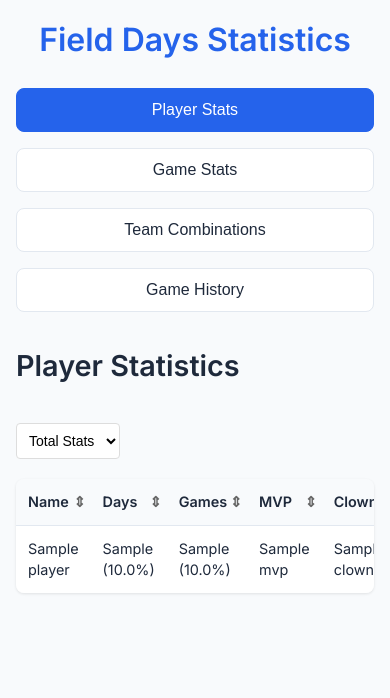
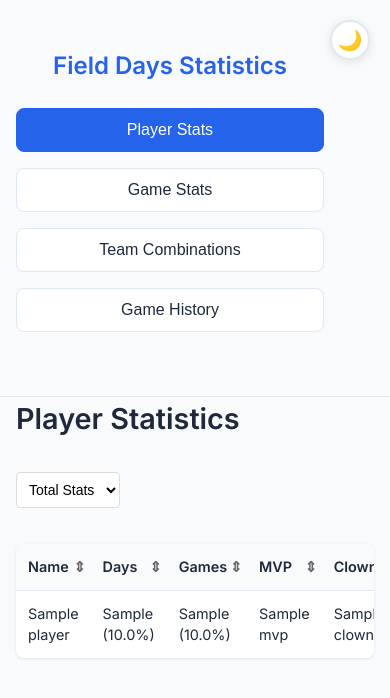
Before and after one commit to jmsellitti1/Field-Days, a Flask app: template templates/index.html in a window 390 px wide. Shown: the top 698 px of the page. Run offline with Flask 3, Linux system fonts and the light colour scheme; the template is opened without the code that fills it: most values are stand-ins (such as "Sample title", 1, 10 or a date in 2020).

Commit message:
Added dark mode and fixed formatting (also changed excel parsing to fix nan errors and year dropdown working now)

```diff
--- a/app.py
+++ b/app.py
@@ -46,10 +46,24 @@ def index():
         # Convert datetime to string for JSON serialization
         day['Date'] = day['Date'].strftime('%m/%d/%Y')
 
+    cleaned_season_stats = {}
+    for year, data in season_stats.items():
+        records = data.to_dict('records')
+        cleaned_records = []
+        for record in records:
+            cleaned_record = {}
+            for key, value in record.items():
+                if pd.isna(value):
+                    cleaned_record[key] = None
+                else:
+                    cleaned_record[key] = value
+            cleaned_records.append(cleaned_record)
+        cleaned_season_stats[year] = cleaned_records
+
     return render_template('index.html',
                          teams=teams_data,
                          days=days_data,
-                         season_stats={year: data.to_dict('records') for year, data in season_stats.items()})
+                         season_stats=cleaned_season_stats)
 
 @app.route('/health')
 def health_check():
--- a/static/css/style.css
+++ b/static/css/style.css
@@ -33,13 +33,30 @@ header {
 h1 {
     font-size: 2.5rem;
     margin-bottom: 1.5rem;
+    margin-right: 80px;
     color: var(--primary-color);
 }
 
 h2 {
     font-size: 1.8rem;
+    margin-top: 1.5rem;
     margin-bottom: 1rem;
     color: var(--text-color);
+}
+
+.section-header {
+    display: flex;
+    justify-content: space-between;
+    align-items: center;
+    margin-bottom: 1rem;
+}
+
+#gamestats .section-header {
+    margin-bottom: 0.5rem;
+}
+
+.section-header h2 {
+    margin: 0;
 }
 
 nav {
@@ -47,6 +64,7 @@ nav {
     justify-content: center;
     gap: 1rem;
     margin-bottom: 2rem;
+    margin-right: 80px;
 }
 
 button {
@@ -277,4 +289,210 @@ tr:hover td {
     .team-combinations td {
         padding: 0.5rem;
     }
+
+    header h1 {
+        margin-right: 60px;
+    }
+
+    header nav {
+        margin-right: 60px;
+    }
+
+    .dark-mode-toggle {
+        top: 15px;
+        right: 15px;
+        font-size: 18px;
+        width: 36px;
+        height: 36px;
+        padding: 0;
+    }
+
+    .section-header {
+        flex-direction: column;
+        align-items: flex-start;
+        gap: 1rem;
+    }
 }
+
+@media (max-width: 480px) {
+    header h1 {
+        margin-right: 50px;
+    }
+
+    header nav {
+        margin-right: 50px;
+    }
+
+    h1 {
+        font-size: 1.5rem;
+    }
+
+    .dark-mode-toggle {
+        top: 10px;
+        right: 10px;
+        width: 32px;
+        height: 32px;
+        font-size: 16px;
+    }
+
+    .section-header {
+        flex-direction: column;
+        align-items: flex-start;
+        gap: 0.75rem;
+    }
+}
+
+body.dark-mode {
+    --primary-color: #60a5fa;
+    --primary-hover: #3b82f6;
+    --background-color: #181a1b;
+    --text-color: #f8fafc;
+    --border-color: #334155;
+}
+
+body.dark-mode .container,
+body.dark-mode .table-container,
+body.dark-mode .games-details td,
+body.dark-mode .game-popup {
+    background-color: #23272a;
+    color: var(--text-color);
+}
+
+body.dark-mode th,
+body.dark-mode .team-combinations th,
+body.dark-mode .team-combinations .corner-header,
+body.dark-mode .team-combinations .player-header {
+    background-color: #1e2225;
+    color: var(--text-color);
+}
+
+body.dark-mode tr:hover td,
+body.dark-mode .team-combinations .combination-cell:hover {
+    background-color: #23272a;
+}
+
+body.dark-mode button,
+body.dark-mode .expand-btn {
+    background-color: #23272a;
+    color: var(--text-color);
+    border-color: var(--border-color);
+}
+
+body.dark-mode button:hover,
+body.dark-mode .expand-btn:hover {
+    background-color: #181a1b;
+    color: var(--primary-color);
+}
+
+body.dark-mode button.active,
+body.dark-mode .expand-btn.expanded {
+    background-color: var(--primary-color);
+    color: #181a1b;
+    border-color: var(--primary-color);
+}
+
+body.dark-mode .game-item {
+    background: #1e2225;
+    color: var(--text-color);
+}
+
+body.dark-mode .game-score {
+    background: #23272a;
+    color: var(--text-color);
+}
+
+body.dark-mode .team-combinations .same-player {
+    background-color: #23272a;
+}
+
+body.dark-mode .calendar-day {
+    background-color: #23272a;
+    color: var(--text-color);
+    border-color: var(--border-color);
+}
+body.dark-mode .calendar-day.has-games {
+    background-color: #1e293b;
+}
+body.dark-mode .calendar-day.has-games:hover {
+    background-color: #334155;
+}
+body.dark-mode .calendar-day.today {
+    border: 2px solid var(--primary-color);
+}
+body.dark-mode .calendar-day.other-month {
+    background-color: #181a1b;
+    color: #64748b;
+}
+body.dark-mode .weekday-header {
+    color: var(--text-color);
+}
+
+.dark-mode-toggle {
+    position: fixed;
+    top: 20px;
+    right: 20px;
+    z-index: 1001;
+    background: rgba(255, 255, 255, 0.9);
+    border: 2px solid var(--border-color);
+    font-size: 20px;
+    cursor: pointer;
+    padding: 10px;
+    border-radius: 50%;
+    transition: all 0.3s ease;
+    color: var(--text-color);
+    backdrop-filter: blur(10px);
+    box-shadow: 0 2px 10px rgba(0, 0, 0, 0.1);
+    width: 40px;
+    height: 40px;
+    display: flex;
+    align-items: center;
+    justify-content: center;
+}
+
+.dark-mode-toggle:hover {
+    background-color: var(--primary-color);
+    color: white;
+    border-color: var(--primary-color);
+    transform: scale(1.1);
+    box-shadow: 0 4px 15px rgba(0, 0, 0, 0.2);
+}
+
+body.dark-mode .dark-mode-toggle {
+    background: rgba(35, 39, 42, 0.9);
+    border-color: var(--border-color);
+    color: var(--text-color);
+}
+
+body.dark-mode .dark-mode-toggle:hover {
+    background-color: var(--primary-color);
+    color: #181a1b;
+    border-color: var(--primary-color);
+}
+
+header {
+    position: relative;
+    background-color: var(--background-color);
+    margin: 0 -2rem;
+    padding: 2rem;
+    border-bottom: 1px solid var(--border-color);
+}
+
+body.dark-mode .game-popup {
+    background: #23272a;
+    color: var(--text-color);
+}
+
+body.dark-mode .season-select {
+    background-color: #23272a;
+    color: var(--text-color);
+    border-color: var(--border-color);
+}
+body.dark-mode .season-select:hover,
+body.dark-mode .season-select:focus {
+    border-color: var(--primary-color);
+}
+
+body.dark-mode header {
+    background-color: var(--background-color);
+    border-bottom-color: var(--border-color);
+}
--- a/templates/index.html
+++ b/templates/index.html
@@ -7,6 +7,8 @@
     <link rel="stylesheet" href="{{ url_for('static', filename='css/style.css') }}">
     <link href="https://fonts.googleapis.com/css2?family=Inter:wght@400;600&display=swap" rel="stylesheet">
     <style>
+
+
         .sortable {
             cursor: pointer;
             position: relative;
@@ -28,8 +30,10 @@
             margin: 20px 0;
             display: flex;
             gap: 10px;
-            flex-wrap: wrap;
+            flex-wrap: nowrap;
             justify-content: center;
+            overflow-x: auto;
+            padding-bottom: 5px;
         }
 
         .game-button {
@@ -181,6 +185,7 @@
 <body>
     <div class="container">
         <header>
+            <button class="dark-mode-toggle" id="darkModeToggle" title="Toggle dark mode">🌙</button>
             <h1>Field Days Statistics</h1>
             <nav>
                 <button onclick="showSection('stats')" class="active">Player Stats</button>
@@ -192,6 +197,7 @@
 
         <main>
             <section id="stats" class="active">
+                <div class="section-header">
                     <h2>Player Statistics</h2>
                     <select id="playerStatsSeasonSelect" class="season-select" onchange="updatePlayerStats()">
                         <option value="total">Total Stats</option>
@@ -199,6 +205,7 @@
                             <option value="{{ year }}">{{ year }}</option>
                         {% endfor %}
                     </select>
+                </div>
                 <div class="table-container">
                     <table>
                         <thead>
@@ -303,7 +310,7 @@
                                 <td>{{ day['Team 2'] }}</td>
                                 <td>{{ day.Score }}</td>
                                 <td>{{ day.MVP }}</td>
-                                <td>{{ day['Clown of the Match'] }}</td>
+                                <td>{% if day['Clown of the Match'] and day['Clown of the Match']|string != 'nan' %}{{ day['Clown of the Match'] }}{% endif %}</td>
                             </tr>
                             <tr class="games-details" id="games-{{loop.index}}" style="display: none;">
                                 <td colspan="7">
@@ -332,6 +339,7 @@
             </section>
 
             <section id="gamestats">
+                <div class="section-header">
                     <h2>Game Statistics</h2>
                     <select id="gameStatsSeasonSelect" class="season-select" onchange="updateGameStats()">
                         <option value="total">Total Stats</option>
@@ -339,6 +347,7 @@
                             <option value="{{ year }}">{{ year }}</option>
                         {% endfor %}
                     </select>
+                </div>
                 <div class="game-buttons">
                     {% set games = [] %}
                     {% for day in days %}
@@ -469,7 +478,6 @@
         let seasonStats = JSON.parse('{{ season_stats|tojson|safe }}');
 
         document.addEventListener('DOMContentLoaded', function() {
-            // Initialize game statistics
             const rows = document.querySelectorAll('#days tbody .day-row');
             rows.forEach(row => {
                 const dateStr = row.cells[1].textContent;
@@ -485,7 +493,6 @@
                         const gameScore = gameItem.querySelector('.game-score').textContent;
                         const [score1, score2] = gameScore.split('-').map(s => parseInt(s));
 
-                        // Initialize player stats if needed
                         [...team1, ...team2].forEach(player => {
                             if (!originalGameStats[gameName]) originalGameStats[gameName] = {};
                             if (!originalGameStats[gameName][player]) {
@@ -507,7 +514,6 @@
                             }
                         });
 
-                        // Update stats based on game result
                         if (score1 > score2) {
                             team1.forEach(player => {
                                 originalGameStats[gameName][player][year].wins += score1;
@@ -539,11 +545,32 @@
                 }
             });
 
-            // Show stats for first game by default
             const firstGameButton = document.querySelector('.game-button');
             if (firstGameButton) {
                 showGameStats(firstGameButton.dataset.game);
             }
+
+            const darkModeToggle = document.getElementById('darkModeToggle');
+            const body = document.body;
+
+            if (!darkModeToggle) {
+                return;
+            }
+
+            const isDarkMode = localStorage.getItem('darkMode') === 'true';
+
+            if (isDarkMode) {
+                body.classList.add('dark-mode');
+                darkModeToggle.textContent = '☀️';
+            }
+
+            darkModeToggle.addEventListener('click', () => {
+                body.classList.toggle('dark-mode');
+                const isDark = body.classList.contains('dark-mode');
+                darkModeToggle.textContent = isDark ? '☀️' : '🌙';
+                localStorage.setItem('darkMode', isDark);
+            });
+
         });
 
         function updatePlayerStats() {
@@ -576,7 +603,6 @@
                 btn.classList.toggle('active', btn.dataset.game === gameName);
             });
 
-            // Get stats for selected game and season
             const gameData = originalGameStats[gameName];
             const tbody = document.getElementById('gameStatsBody');
             tbody.innerHTML = '';
@@ -663,6 +689,8 @@
             // Reorder the table
             rows.forEach(row => tbody.appendChild(row));
         }
+
+
     </script>
 </body>
 </html>
```
Also changed, not shown: other parts of static/css/style.css (+10 -16 lines). Lines whose indentation alone changed are shown as unchanged.
